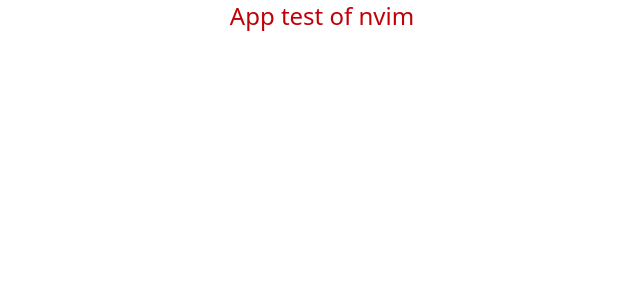
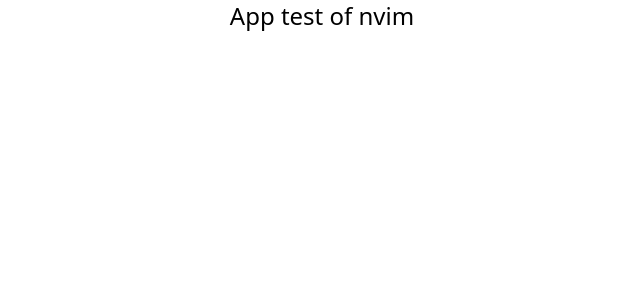
Before and after one commit to helmordev/first-react-app, a React (Vite) app: page / in a window 1280 px wide. Shown: the top 300 px of the page, without its empty margins (318-958 px from the left). Built offline with nearby package versions, Linux system fonts and the light colour scheme.

Commit message:
style: remove the color red of text
testa

```diff
--- a/src/App.tsx
+++ b/src/App.tsx
@@ -1,4 +1,4 @@
 const App = () => {
-  return <div className="text-center text-bold text-2xl text-red-700">App test of nvim</div>;
+  return <div className="text-center text-bold text-2xl">App test of nvim</div>;
 };
 export default App;
```
